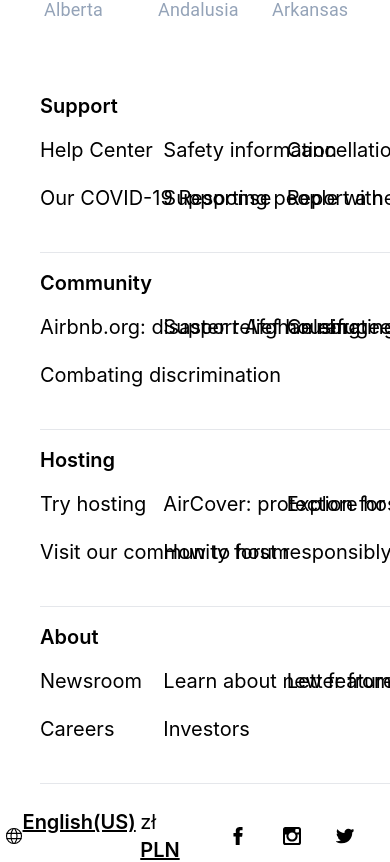
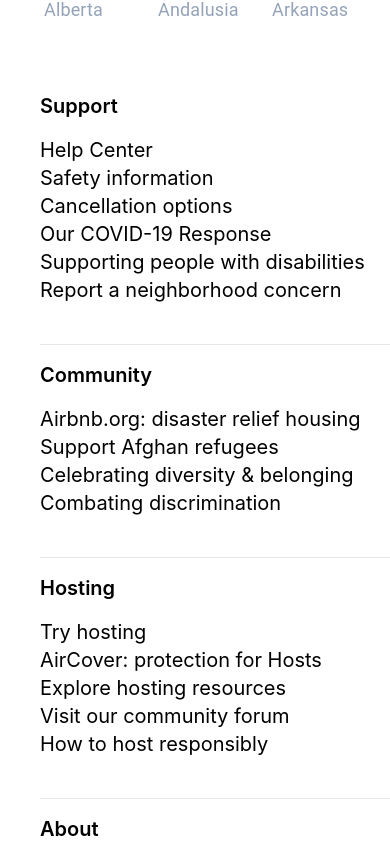
Before and after one commit to Dyloge/airbnb, a Next.js app: page / in a window 390 px wide. Shown: the part 4917-5779 px from the top of the page. Built offline with nearby package versions, Linux system fonts and the light colour scheme.

Commit message:
responsive design of SubFooter( Footer RD done)

```diff
--- a/components/subcomponents/SubFooter.jsx
+++ b/components/subcomponents/SubFooter.jsx
@@ -2,7 +2,7 @@
   return (
     <div className='ml-10'>
       <div className=' font-semibold text-xl my-4'>{title}</div>
-      <div className=' grid grid-rows-2 grid-cols-3  gap-5 mb-10 text-xl cursor-pointer'>
+      <div className=' md:grid md:grid-rows-2 md:grid-cols-3  md:gap-5 mb-10 text-xl cursor-pointer sm:flex sm:flex-col'>
         {items.map((item) => (
           <div className=' w-max hover:underline' key={key}>
             {item}
```
